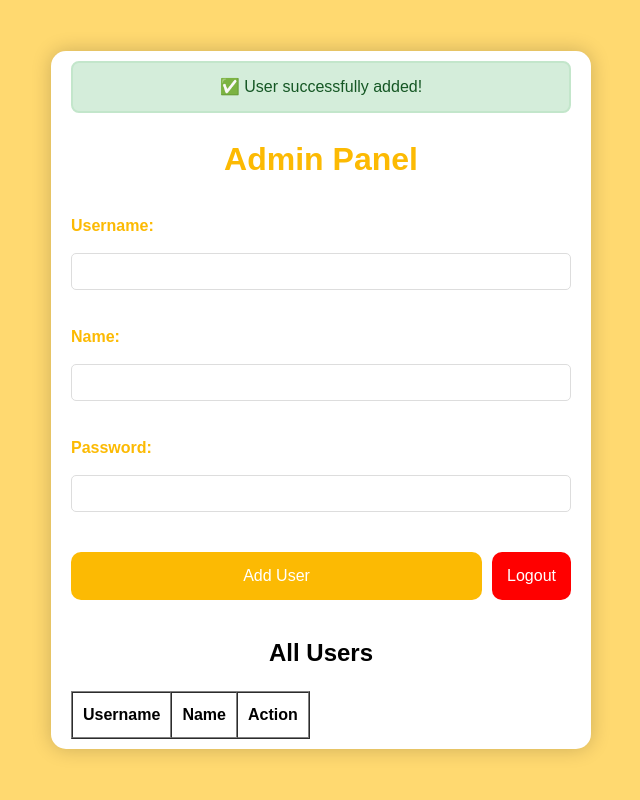
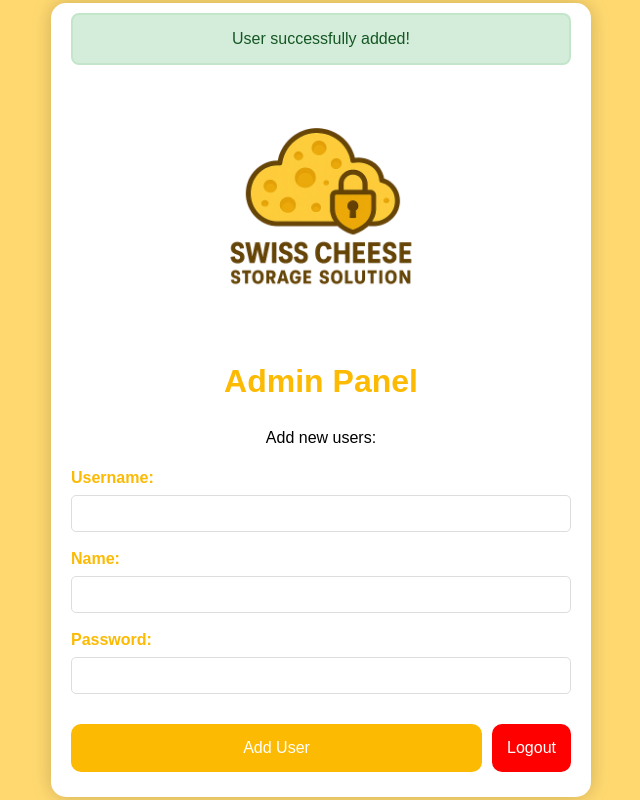
Before and after one commit to ShanksCS/Swiss-Cheese-Cloud-Storage-Solution, a PHP site: page /admin.php in a window 1280 px wide. Shown: the whole page, without its empty margins (319-959 px from the left). Run offline with PHP 8.4, Linux system fonts and the light colour scheme; the visitor is signed in with stand-in values (Sample User, id 1); data that the repository does not hold is empty.

Commit message:
Reverted to orginal

```diff
--- a/Website-Files/admin.php
+++ b/Website-Files/admin.php
@@ -1,8 +1,5 @@
 <?php
 session_start();
-error_reporting(E_ALL);
-ini_set('display_errors', 1);
-
 if (!isset($_SESSION['username']) || $_SESSION['username'] !== 'admin') {
     header("Location: login.php");
     exit();
@@ -10,7 +7,6 @@ if (!isset($_SESSION['username']) || $_SESSION['username'] !== 'admin') {
 
 $conn = new mysqli('localhost', 'root', '1234', 'scss_sql');
 
-// Handle user addition
 if ($_SERVER['REQUEST_METHOD'] === 'POST') {
     if (isset($_POST['new_username'], $_POST['new_name'], $_POST['new_password'])) {
         $newUser = $_POST['new_username'];
@@ -20,13 +16,19 @@ if ($_SERVER['REQUEST_METHOD'] === 'POST') {
         $_SESSION['user_added'] = true;
         header("Location: admin.php");
         exit();
-    } elseif (isset($_POST['delete_user'])) {
-        $deleteUser = $_POST['delete_user'];
-        $conn->query("DELETE FROM users WHERE username = '$deleteUser'");
     }
+    $newUser = $_POST['new_username'];
+    $newName = $_POST['new_name'];
+    $newPass = $_POST['new_password'];
+
+    $query = "INSERT INTO users (username, name, password) VALUES ('$newUser', '$newName', '$newPass')";
+    $conn->query($query);
+
+    // Add success message
+    $_SESSION['user_added'] = true;
+    header("Location: admin.php");
+    exit();
 }
-
-$users = $conn->query("SELECT username, name FROM users");
 ?>
 
 <!DOCTYPE html>
@@ -37,15 +39,18 @@ $users = $conn->query("SELECT username, name FROM users");
 </head>
 <body>
     <div class="main">
-        <?php if (isset($_SESSION['user_added'])): ?>
+    <?php if (isset($_SESSION['user_added']) && $_SESSION['user_added'] === true): ?>
         <div style="background-color: #d4edda; color: #155724; border: 2px solid #c3e6cb; padding: 12px; border-radius: 8px; margin-bottom: 20px;">
-                ✅ User successfully added!
+            User successfully added!
         </div>
         <?php unset($_SESSION['user_added']); ?>
     <?php endif; ?>
-
+		<div class="logo-wrapper">
+            <img src="img/logo.png" alt="Swiss Cheese Storage Solution" />
+        </div>
         <h1>Admin Panel</h1>
-        <form method="POST" style="display: flex; flex-direction: column; gap: 10px;">
+        <p>Add new users:</p>
+        <form method="POST">
             <label>Username:</label>
             <input type="text" name="new_username" required>
 
@@ -62,27 +67,7 @@ $users = $conn->query("SELECT username, name FROM users");
         <button type="submit" style="background-color: red; color: white;">Logout</button>
     </form>
 </div>
-
-        <h2>All Users</h2>
-        <table border="1" cellpadding="10" cellspacing="0">
-            <tr><th>Username</th><th>Name</th><th>Action</th></tr>
-            <?php while ($row = $users->fetch_assoc()): ?>
-                <tr>
-                    <td><?= htmlspecialchars($row['username']) ?></td>
-                    <td><?= htmlspecialchars($row['name']) ?></td>
-                    <td>
-                        <?php if ($row['username'] !== 'admin'): ?>
-                            <form method="POST" style="display:inline;">
-                                <input type="hidden" name="delete_user" value="<?= htmlspecialchars($row['username']) ?>">
-                                <button type="submit" style="background-color: crimson; color: white;">Delete</button>
         </form>
-                        <?php else: ?>
-                            <em>Protected</em>
-                        <?php endif; ?>
-                    </td>
-                </tr>
-            <?php endwhile; ?>
-        </table>
     </div>
 </body>
 </html>
```
Lines whose indentation alone changed are shown as unchanged.
